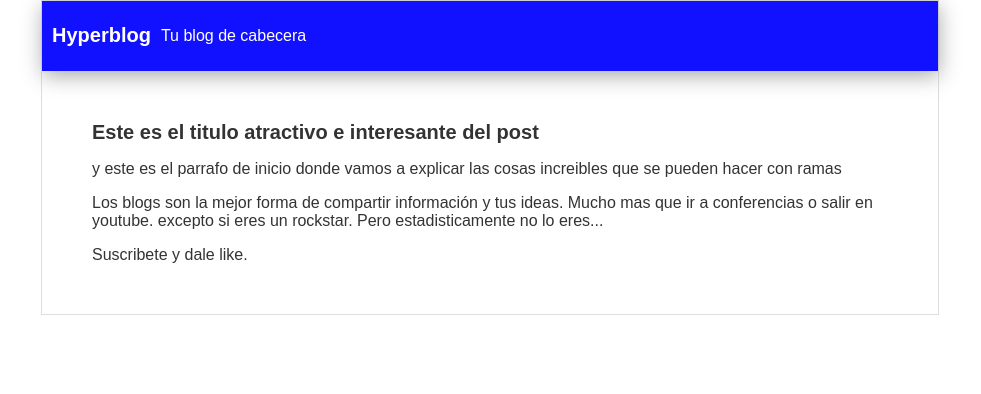
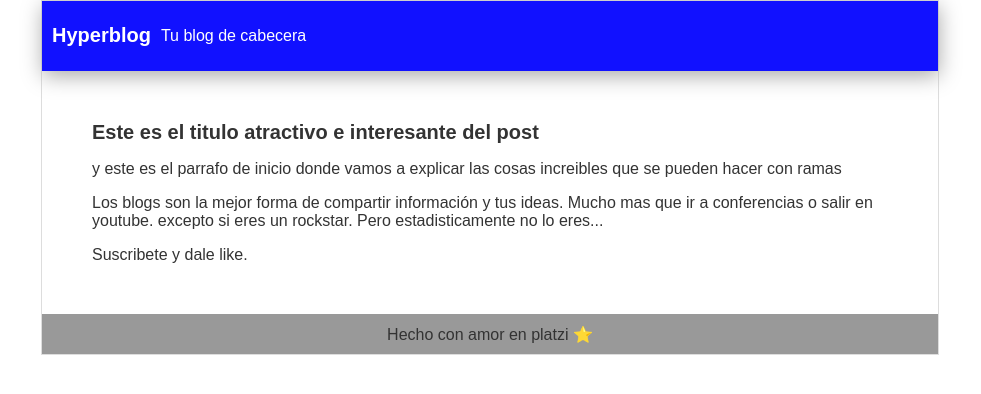
Before and after one commit to jimmyalexander/hyperBl, a website: page src/index.html in a window 1280 px wide. Shown: the whole page, without its empty margins (150-1131 px from the left). Drawn offline with Linux system fonts and the light colour scheme.

Commit message:
Footer terminado

```diff
--- a/src/css/estilos.css
+++ b/src/css/estilos.css
@@ -11,6 +11,7 @@ body{
   text-align:left;
   border: 1px solid #DDD;
   margin: 0 auto;
+  padding:0;
 }
 
 #container h1{
@@ -31,3 +32,11 @@ body{
 #cabecera p{
   padding-left: 10px;
 }
+footer{
+  text-align:center;
+  background-color: #999;
+  display: flex;
+  justify-content: center;
+  height: 40px;
+  align-items: center;
+}
--- a/src/index.html
+++ b/src/index.html
@@ -30,6 +30,11 @@
       </p>
       <p>Suscribete y dale like.</p>
     </div>
+    <footer>
+      <p>
+        Hecho con amor en platzi ⭐
+      </p>
+    </footer>
   </div>
   <script src="index.js"></script>
 </body>
```
